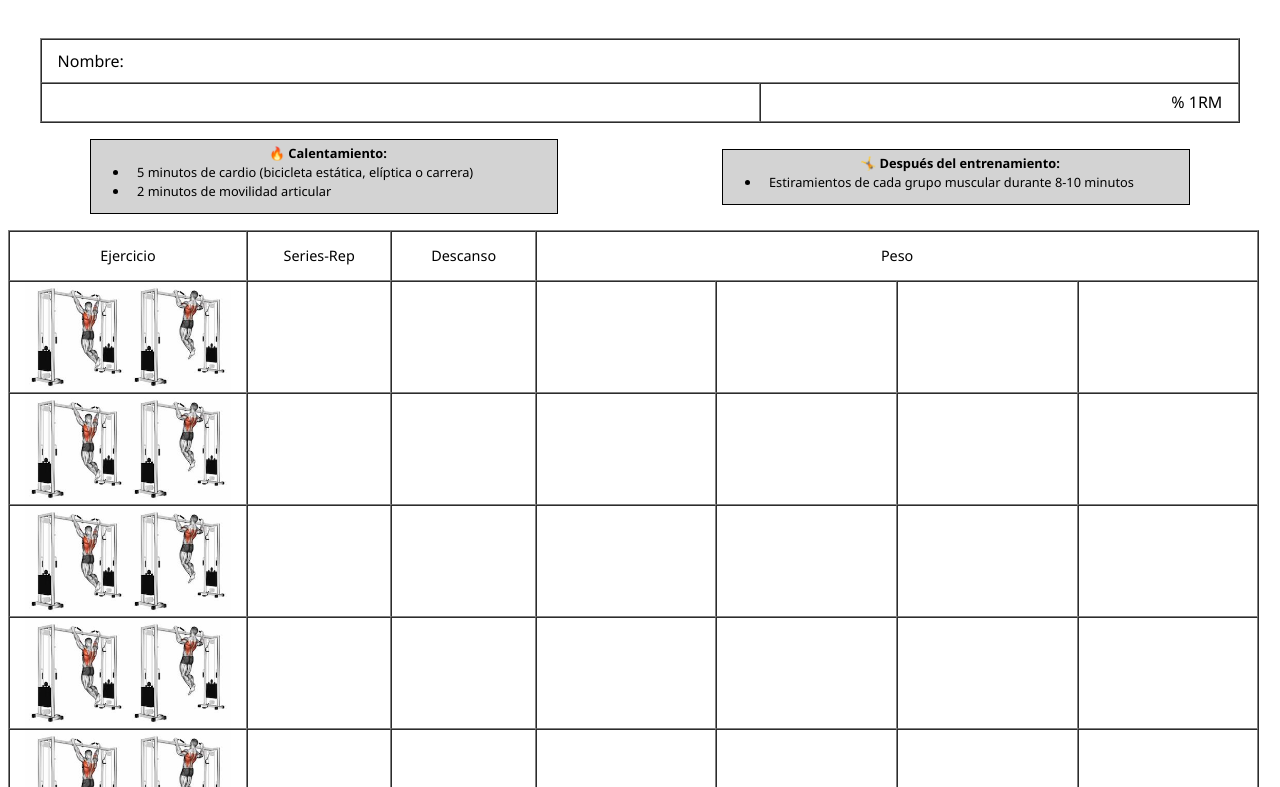
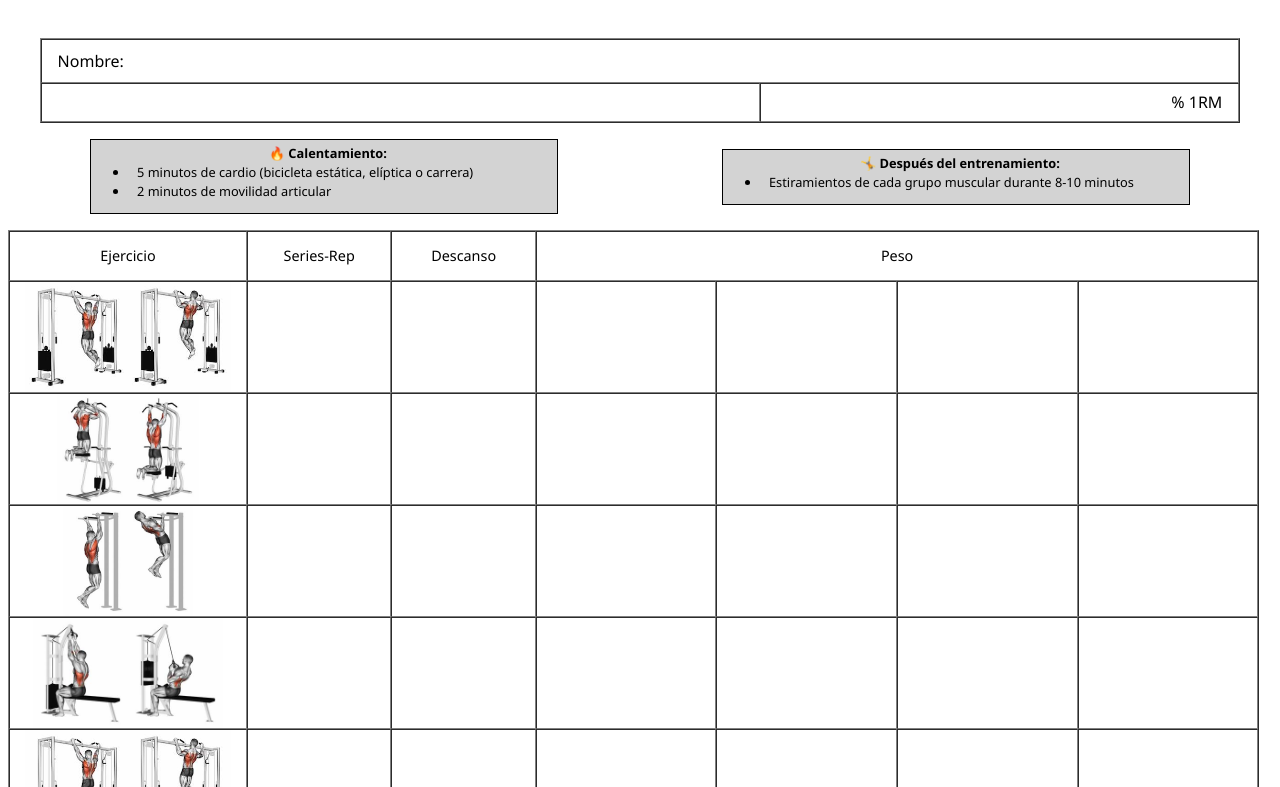
Before and after one commit to fernanfpinformatica/gym-workout-creator, a Vue app: page / in a window 1280 px wide. Shown: the part 933-1720 px from the top of the page. Built offline with nearby package versions, Linux system fonts and the light colour scheme.

Commit message:
Add workout as a component and parametrize workouts data in main comp.

```diff
--- a/src/App.vue
+++ b/src/App.vue
@@ -1,58 +1,26 @@
 <template>
   <div id="app">
-    <div class="workout-wrapper">
-      <WorkoutHeader/>
-
-      <div class="info-callout-wrapper">
-        <Callout
-          v-for="callout in calloutData"
-          :key="callout.title"
-          :title="callout.title"
-          :listItems="callout.listItems"
+    <Workout
+      v-for="workout in workouts"
+      :key="workout"
+      :calloutData="workout.calloutData"
+      :workoutTableData="workout.workoutTableData"
     />
-      </div>
-
-      <ExerciseTable
-        :tableTitlesList="workoutTableData.titlesList"
-        :exerciseList="workoutTableData.exercises"
-        :weightColumnColespan=workoutTableData.weightColumnColespan
-      />
-    </div>
-    <div class="workout-wrapper">
-      <WorkoutHeader/>
-
-      <div class="info-callout-wrapper">
-        <Callout
-          v-for="callout in calloutData"
-          :key="callout.title"
-          :title="callout.title"
-          :listItems="callout.listItems"
-        />
-      </div>
-
-      <ExerciseTable
-        :tableTitlesList="workoutTableData.titlesList"
-        :exerciseList="workoutTableData.exercises"
-        :weightColumnColespan=workoutTableData.weightColumnColespan
-      />
-    </div>
   </div>
 </template>
 
 <script>
-import WorkoutHeader from './components/WorkoutHeader.vue'
-import Callout from './components/Callout.vue'
-import ExerciseTable from './components/ExerciseTable.vue'
+import Workout from './components/Workout.vue'
 
 export default {
   name: 'App',
   components: {
-    WorkoutHeader,
-    Callout,
-    ExerciseTable
+    Workout,
   },
   data () {
     return {
+      workouts: [
+        {
           workoutTableData: {
             titlesList: [
               "Ejercicio",
@@ -97,6 +65,54 @@ export default {
               ]
             }
           ]
+        },
+        {
+          workoutTableData: {
+            titlesList: [
+              "Ejercicio",
+              "Series-Rep",
+              "Descanso",
+              "Peso",
+            ],
+            weightColumnColespan: 4,
+            exercises: [
+              {
+                imgSrc: require('./assets/img/Back+Lats/image--005.jpg')
+              },
+              {
+                imgSrc: require('./assets/img/Back+Lats/image--006.jpg')
+              },
+              {
+                imgSrc: require('./assets/img/Back+Lats/image--007.jpg')
+              },
+              {
+                imgSrc: require('./assets/img/Back+Lats/image--008.jpg')
+              },
+              {
+                imgSrc: require('./assets/img/Back+Lats/image--005.jpg')
+              },
+              {
+                imgSrc: require('./assets/img/Back+Lats/image--005.jpg')
+              },
+            ]
+          },
+          calloutData: [
+            {
+              title: "🔥 Calentamiento:",
+              listItems: [
+                "5 minutos de cardio (bicicleta estática, elíptica o carrera)",
+                "2 minutos de movilidad articular"
+              ]
+            },
+            {
+              title: "🤸 Después del entrenamiento:",
+              listItems: [
+                "Estiramientos de cada grupo muscular durante 8-10 minutos"
+              ]
+            }
+          ]
+        }
+      ]
     }
   }
 }
@@ -108,8 +124,4 @@ export default {
   -webkit-font-smoothing: antialiased;
   -moz-osx-font-smoothing: grayscale;
 }
-
-.workout-wrapper {
-  margin: 1rem 0 2.5rem;
-}
 </style>
--- /dev/null
+++ b/src/components/Workout.vue
@@ -0,0 +1,46 @@
+<template>
+  <div class="workout-wrapper">
+    <WorkoutHeader/>
+
+    <div class="info-callout-wrapper">
+      <Callout
+        v-for="callout in calloutData"
+        :key="callout.title"
+        :title="callout.title"
+        :listItems="callout.listItems"
+      />
+    </div>
+
+    <ExerciseTable
+      :tableTitlesList="workoutTableData.titlesList"
+      :exerciseList="workoutTableData.exercises"
+      :weightColumnColespan=workoutTableData.weightColumnColespan
+    />
+  </div>
+</template>
+
+<script>
+import WorkoutHeader from './WorkoutHeader.vue'
+import Callout from './Callout.vue'
+import ExerciseTable from './ExerciseTable.vue'
+
+export default {
+  name: 'Workout',
+  components: {
+    WorkoutHeader,
+    Callout,
+    ExerciseTable
+  },
+  props: {
+    calloutData: Object,
+    workoutTableData: Object,
+  }
+}
+</script>
+
+<!-- Add "scoped" attribute to limit CSS to this component only -->
+<style scoped>
+  .workout-wrapper {
+    margin: 1rem 0 2.5rem;
+  }
+</style>
```
Lines whose indentation alone changed are shown as unchanged.
